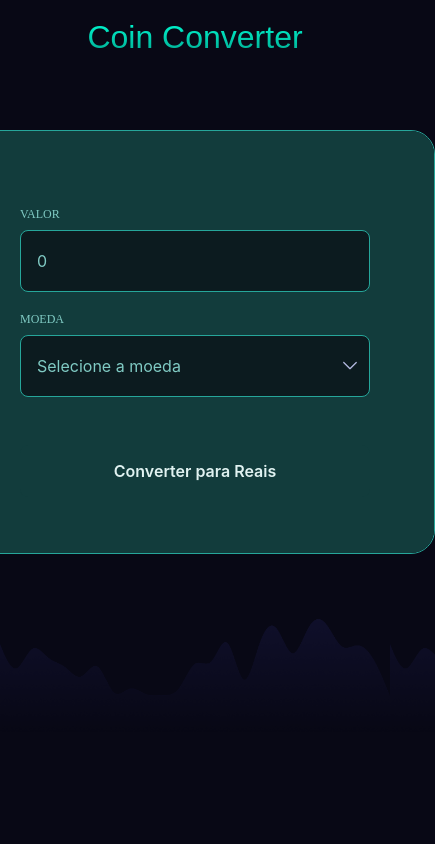
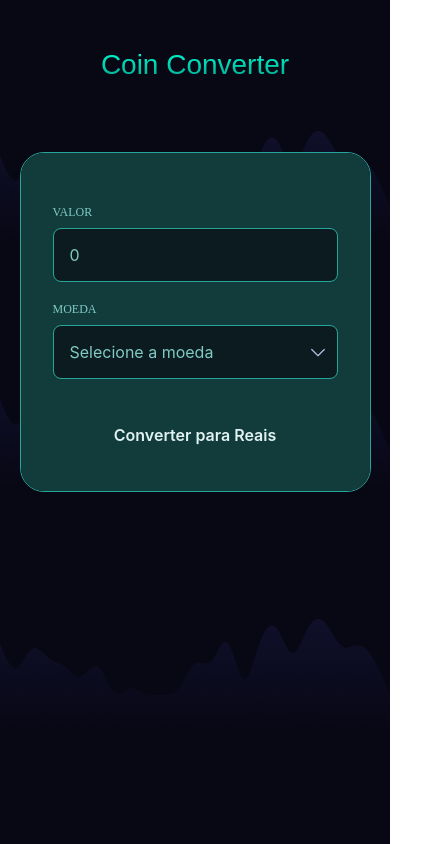
Before and after one commit to RailsonF/coin-converter, a plain HTML site: page index.html in a window 390 px wide. Shown: the whole page, 435 px wide, since content can reach past the window. Drawn offline with Linux system fonts and the light colour scheme.

Commit message:
Ajustes para melhorar a responsividade para dispositivos menores

```diff
--- a/style.css
+++ b/style.css
@@ -173,3 +173,46 @@ footer h1 {
     line-height: 3rem;
     word-break: break-all;
 }
+
+img {
+    max-width: 90%;
+    height: auto;
+    margin-top: 2rem;
+}
+
+/* Ajustes responsivos */
+@media (max-width: 600px) {
+    main {
+        width: 90%;
+    }
+
+    form {
+        padding: 2rem;
+    }
+
+    input,
+    select {
+        padding: 1rem;
+        font-size: 1rem;
+    }
+
+    button {
+        height: 3rem;
+        font-size: 1rem;
+        margin-top: 2rem;
+    }
+
+    footer {
+        padding: 1.5rem;
+        width: 90%;
+    }
+
+    footer h1 {
+        font-size: 1.5rem;
+        line-height: 2.25rem;
+    }
+
+    footer span {
+        font-size: 0.875rem;
+    }
+}
```
